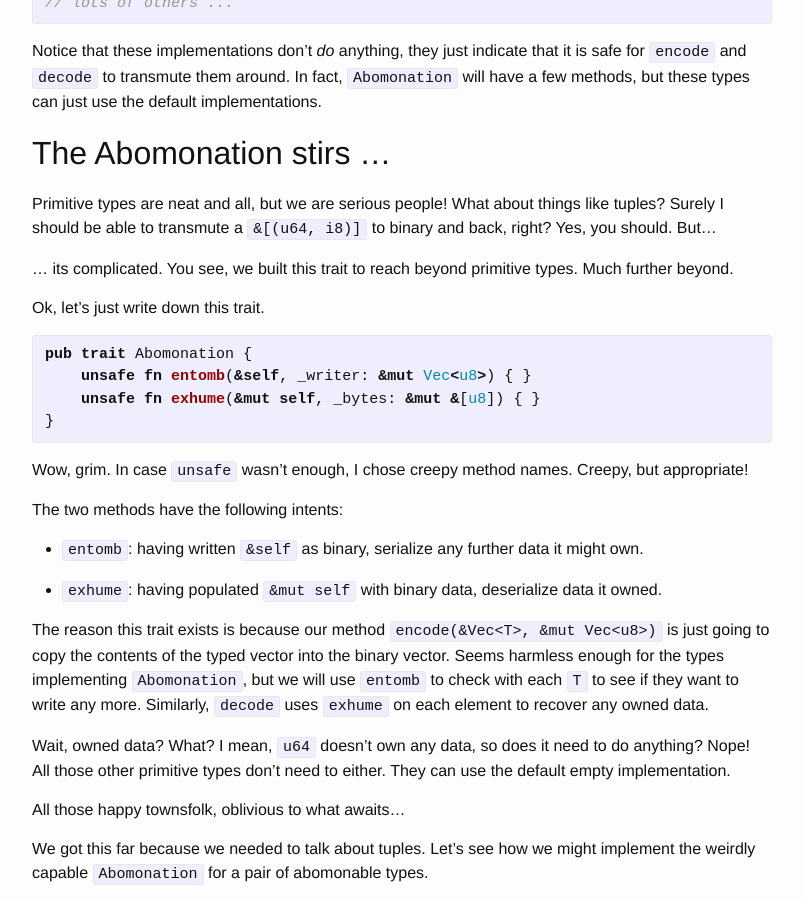
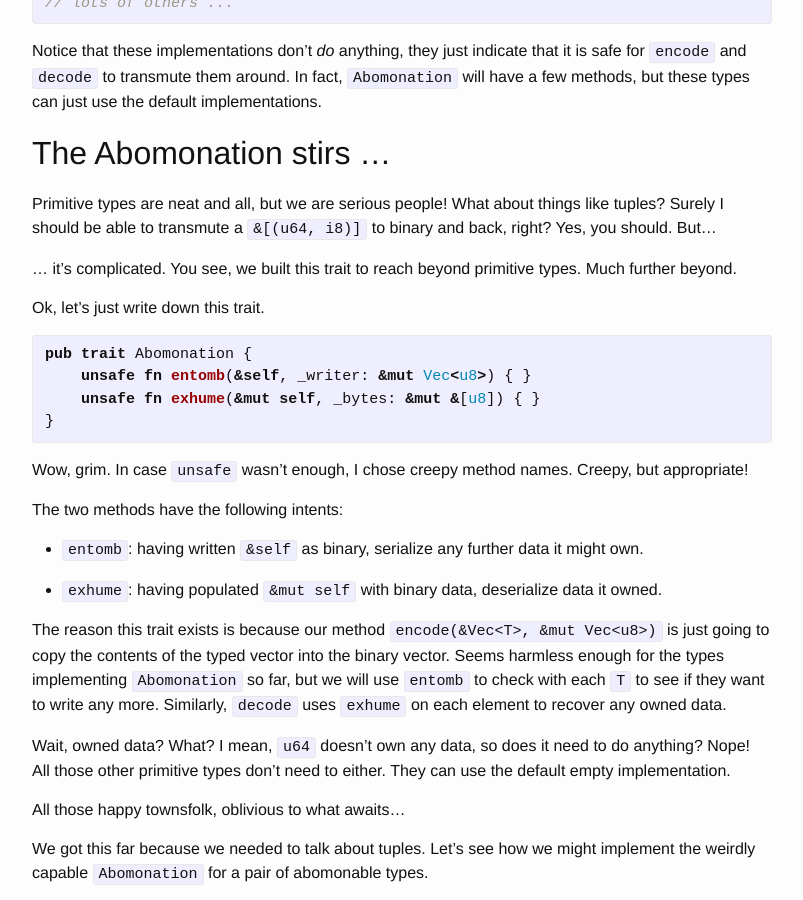
Before and after one commit to frankmcsherry/frankmcsherry.github.io, a Jekyll site: the page built from _posts/2015-05-04-unsafe-at-any-speed.md, in a window 1280 px wide and 900 px high, scrolled down 2354 px. Shown: the whole window, without its empty margins (238-1041 px from the left). Built offline with Jekyll 4.4.1, drawn with Linux system fonts in a browser that asks for light colours; some of the changed text lies outside the part shown.

Commit message:
abomonation

```diff
--- a/_posts/2015-05-04-unsafe-at-any-speed.md
+++ b/_posts/2015-05-04-unsafe-at-any-speed.md
@@ -100,7 +100,7 @@ Notice that these implementations don't *do* anything, they just indicate that i
 
 Primitive types are neat and all, but we are serious people! What about things like tuples? Surely I should be able to transmute a `&[(u64, i8)]` to binary and back, right? Yes, you should. But...
 
-... its complicated. You see, we built this trait to reach beyond primitive types. Much further beyond.
+... it's complicated. You see, we built this trait to reach beyond primitive types. Much further beyond.
 
 Ok, let's just write down this trait.
 
@@ -119,7 +119,7 @@ The two methods have the following intents:
 
 * `exhume`: having populated `&mut self` with binary data, deserialize data it owned.
 
-The reason this trait exists is because our method `encode(&Vec<T>, &mut Vec<u8>)` is just going to copy the contents of the typed vector into the binary vector. Seems harmless enough for the types implementing `Abomonation`, but we will use `entomb` to check with each `T` to see if they want to write any more. Similarly, `decode` uses `exhume` on each element to recover any owned data.
+The reason this trait exists is because our method `encode(&Vec<T>, &mut Vec<u8>)` is just going to copy the contents of the typed vector into the binary vector. Seems harmless enough for the types implementing `Abomonation` so far, but we will use `entomb` to check with each `T` to see if they want to write any more. Similarly, `decode` uses `exhume` on each element to recover any owned data.
 
 
 
```
Also changed, not shown: other parts of _posts/2015-05-04-unsafe-at-any-speed.md (+1 -1 lines), 2 other files.
